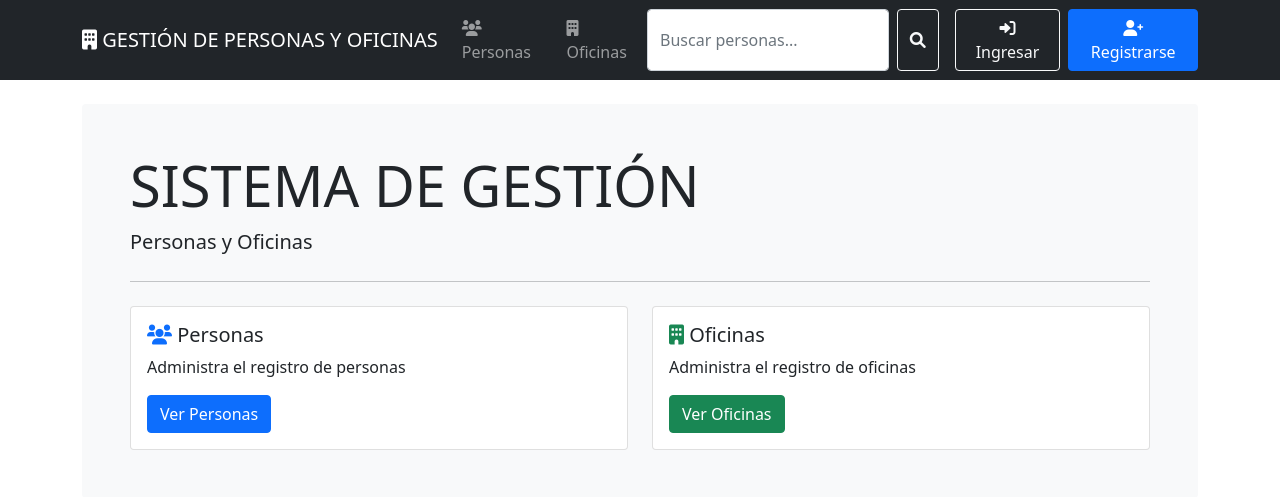
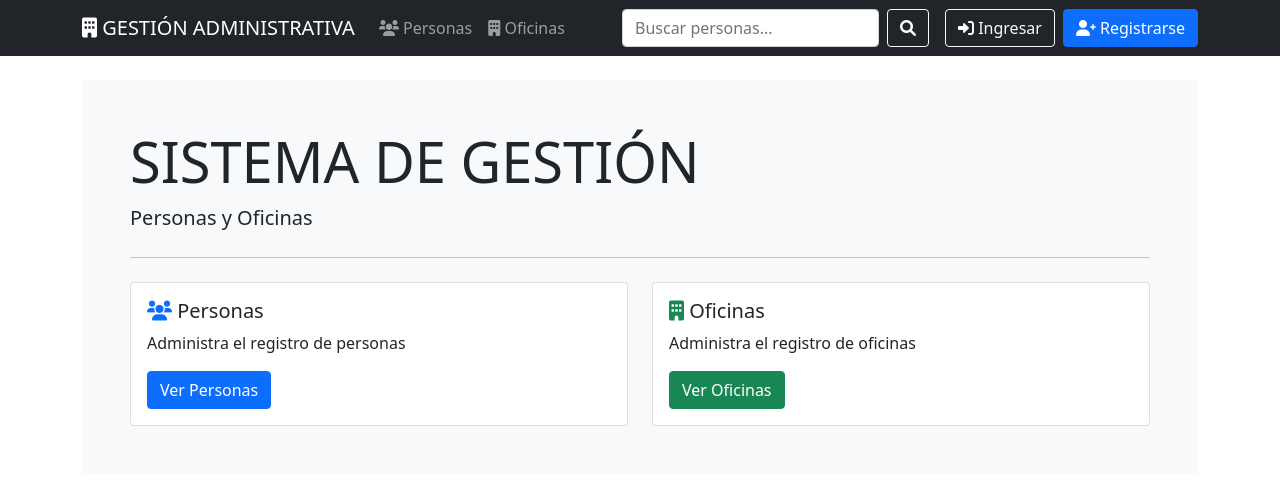
Before and after one commit to GastonGigena/Practico-2-CRUD-basico-con-autenticacion, a Django app: page / in a window 1280 px wide. Shown: the top 497 px of the page. Run offline with Django 5.2, Linux system fonts and the light colour scheme.

Commit message:
Modificaciones títulos

```diff
--- a/templates/base.html
+++ b/templates/base.html
@@ -11,7 +11,7 @@
     <nav class="navbar navbar-expand-lg navbar-dark bg-dark">
         <div class="container">
             <a class="navbar-brand" href="{% url 'home' %}">
-                <i class="fas fa-building"></i> GESTIÓN DE PERSONAS Y OFICINAS
+                <i class="fas fa-building"></i> GESTIÓN ADMINISTRATIVA
             </a>
 
             <button class="navbar-toggler" type="button" data-bs-toggle="collapse" data-bs-target="#navbarNav">
```
